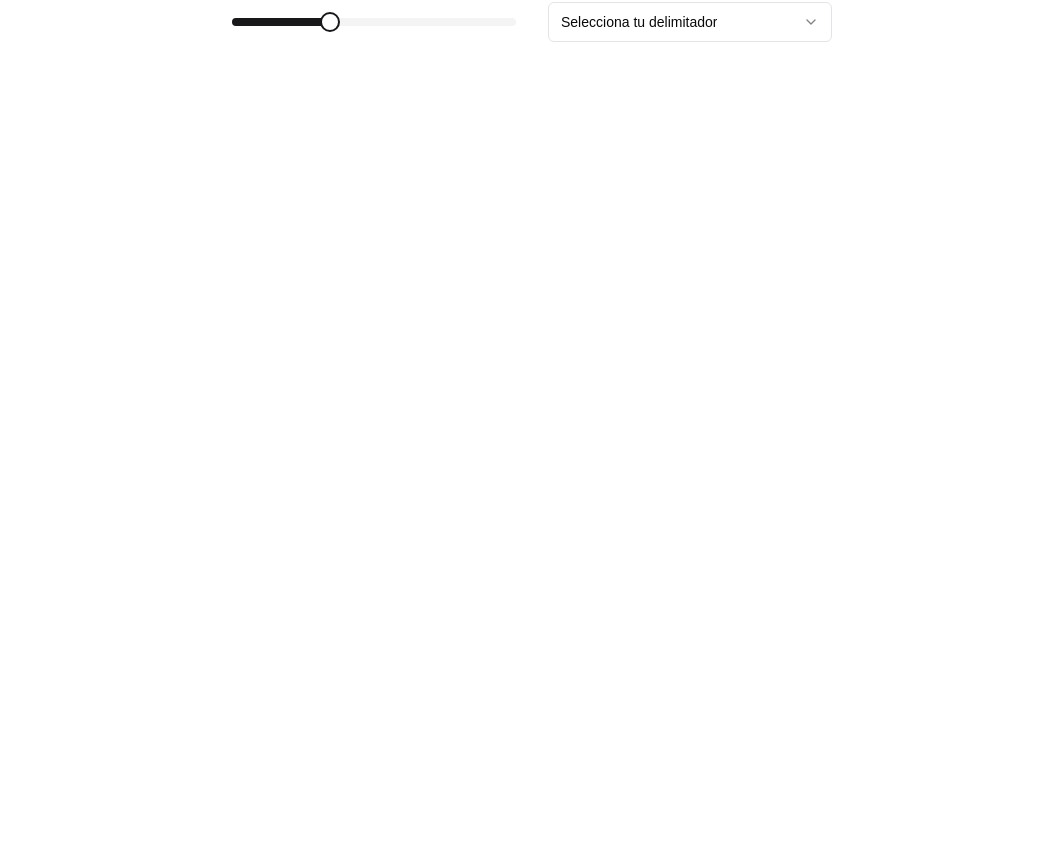
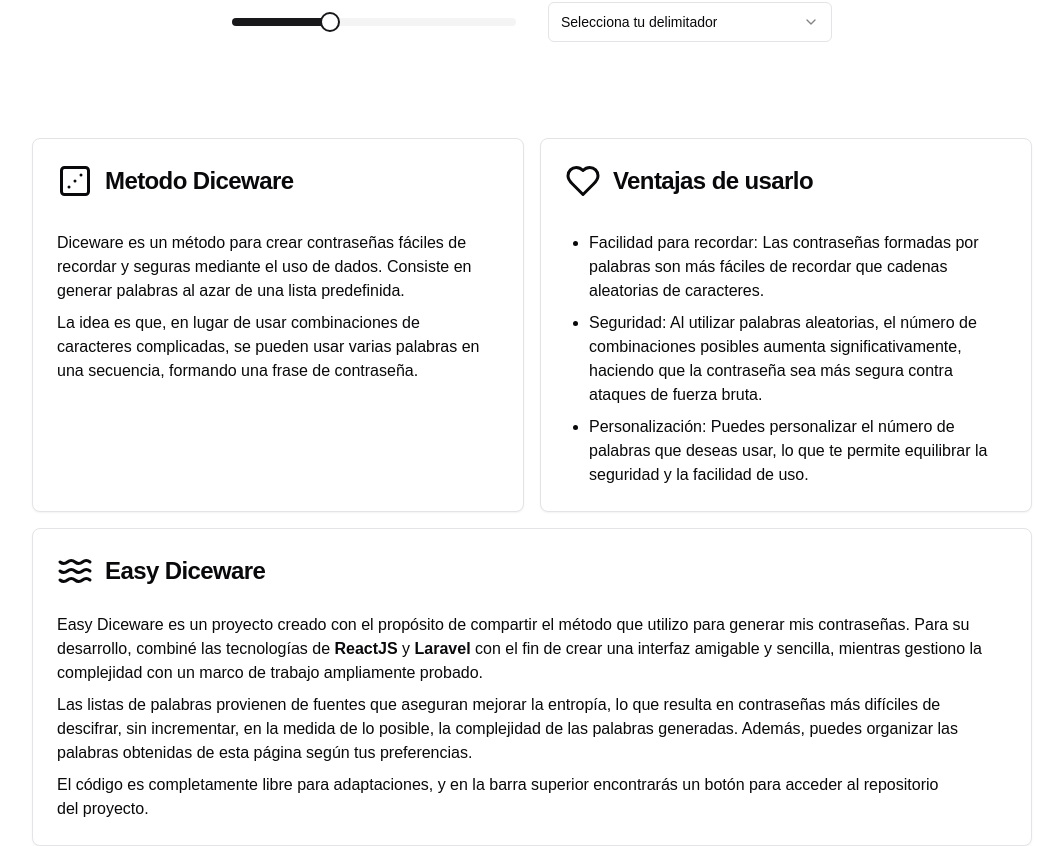
Before and after one commit to dgox16/easy-diceware, a React (Vite) app in the folder frontend/: page / in a window 1280 px wide. Shown: the part 420-1266 px from the top of the page, without its empty margins (108-1171 px from the left). Before the commit the page ends 800 px from the top, so only its background shows below. Built offline with nearby package versions, Linux system fonts and the light colour scheme.

Commit message:
Se agrega una seccion de informacion

```diff
--- a/frontend/src/App.tsx
+++ b/frontend/src/App.tsx
@@ -5,6 +5,7 @@ import { usePassword } from "./hooks/usePassword";
 import { userLanguage } from "./hooks/useLanguage";
 import { PasswordSpace } from "./components/PasswordSpace";
 import { Toaster } from "@/components/ui/toaster"
+import { SectionInformation } from "./components/SectionInformation";
 
 function App() {
 	const { formData, handleChange, password } = usePassword({ count: 4, type: "space" })
@@ -32,8 +33,9 @@ function App() {
 				)}
 				<PasswordForm handleChange={handleChange} formData={formData} />
 			</div>
+			<SectionInformation />
 			<Toaster />
-		</MainLayout>
+		</MainLayout >
 	);
 }
 
--- /dev/null
+++ b/frontend/src/components/SectionInformation.tsx
@@ -0,0 +1,79 @@
+import {
+    Card,
+    CardContent,
+    CardHeader,
+    CardTitle,
+} from "@/components/ui/card"
+import { Dice3, Heart, Waves } from "lucide-react";
+
+export const SectionInformation = () => {
+    return (
+
+        <div className="grid grid-cols-2 gap-4 justify-center mt-24">
+            <Card>
+                <CardHeader>
+                    <div className="flex items-center">
+                        <Dice3 className="size-9 mr-3" />
+                        <CardTitle>Metodo Diceware</CardTitle>
+                    </div>
+                </CardHeader>
+                <CardContent>
+                    <p className="mt-2 text-pretty">
+                        Diceware es un método para crear contraseñas fáciles de recordar y seguras mediante el uso de dados.
+                        Consiste en generar palabras al azar de una lista predefinida.
+                    </p>
+                    <p className="mt-2 text-pretty">
+                        La idea es que, en lugar de usar combinaciones de caracteres complicadas,
+                        se pueden usar varias palabras en una secuencia, formando una frase de contraseña.
+                    </p>
+                </CardContent>
+            </Card>
+            <Card >
+                <CardHeader>
+                    <div className="flex items-center">
+                        <Heart className="size-9 mr-3" />
+                        <CardTitle>Ventajas de usarlo</CardTitle>
+                    </div>
+                </CardHeader>
+                <CardContent>
+                    <ul className="ml-6 list-disc [&>li]:mt-2">
+                        <li>
+                            Facilidad para recordar: Las contraseñas formadas por palabras son más fáciles de recordar que cadenas aleatorias de caracteres.
+                        </li>
+                        <li>
+                            Seguridad: Al utilizar palabras aleatorias, el número de combinaciones posibles aumenta significativamente, haciendo que la contraseña sea más segura contra ataques de fuerza bruta.
+                        </li>
+                        <li>
+                            Personalización: Puedes personalizar el número de palabras que deseas usar, lo que te permite equilibrar la seguridad y la facilidad de uso.
+                        </li>
+                    </ul>
+                </CardContent>
+            </Card>
+            <Card className="col-span-2" >
+                <CardHeader>
+                    <div className="flex items-center">
+                        <Waves className="size-9 mr-3" />
+                        <CardTitle>Easy Diceware</CardTitle>
+                    </div>
+                </CardHeader>
+                <CardContent>
+                    <p className="text-pretty">
+                        Easy Diceware es un proyecto creado con el propósito de compartir el método que utilizo
+                        para generar mis contraseñas. Para su desarrollo, combiné las tecnologías de <b>ReactJS</b> y <b>Laravel</b> con el fin de crear una interfaz amigable y sencilla, mientras gestiono la complejidad con un marco de trabajo ampliamente probado.
+                    </p>
+                    <p className="mt-2 text-pretty">
+                        Las listas de palabras provienen de fuentes que aseguran
+                        mejorar la entropía, lo que resulta en contraseñas más difíciles de descifrar, sin incrementar,
+                        en la medida de lo posible, la complejidad de las palabras generadas. Además, puedes organizar
+                        las palabras obtenidas de esta página según tus preferencias.
+                    </p>
+                    <p className="mt-2 text-pretty">
+                        El código es completamente libre para adaptaciones, y en la barra superior encontrarás un botón
+                        para acceder al repositorio del proyecto.
+                    </p>
+
+                </CardContent>
+            </Card>
+        </div>
+    )
+}
```
